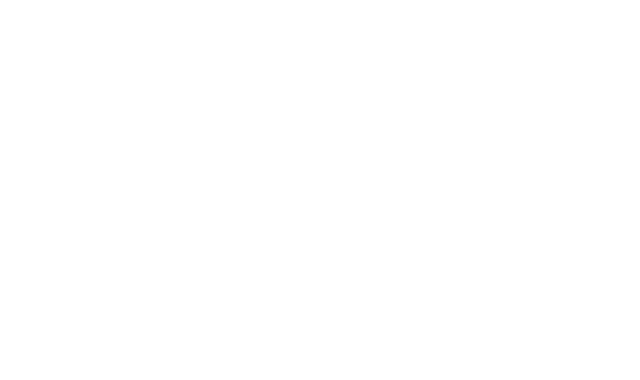
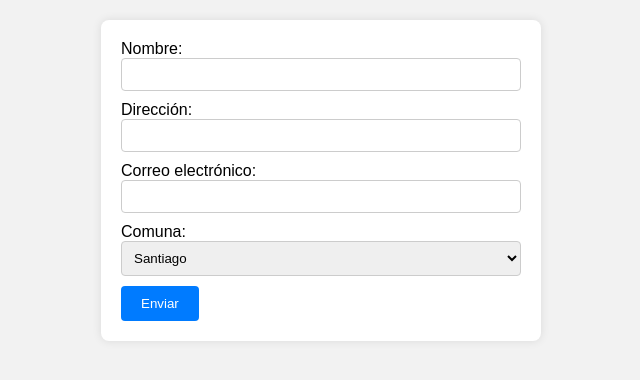
Before and after one commit to Johan-zamudio/EPE1_jz, a plain HTML site: page formulario_contacto.html in a window 1280 px wide. Shown: the whole page, without its empty margins (319-959 px from the left). Drawn offline with Linux system fonts and the light colour scheme.

Commit message:
Termino de proyecto

```diff
--- a/formulario_contacto.html
+++ b/formulario_contacto.html
@@ -0,0 +1,92 @@
+<!DOCTYPE html>
+<html lang="en">
+<head>
+    <meta charset="UTF-8">
+    <meta name="viewport" content="width=device-width, initial-scale=1.0">
+    <title>Formulario de contacto</title>
+
+    <style>
+        body {
+            font-family: Arial, sans-serif;
+            margin: 0;
+            padding: 0;
+            background-color: #f2f2f2;
+        }
+
+        form {
+            max-width: 400px;
+            margin: 20px auto;
+            background-color: #fff;
+            padding: 20px;
+            border-radius: 8px;
+            box-shadow: 0 0 10px rgba(0, 0, 0, 0.1);
+        }
+
+
+
+
+        input[type="text"],
+        input[type="email"],
+        select {
+            width: 100%;
+            padding: 8px;
+            margin-bottom: 10px;
+            border: 1px solid #ccc;
+            border-radius: 4px;
+            box-sizing: border-box;
+        }
+
+        input[type="button"] {
+            background-color: #007bff;
+            color: #fff;
+            border: none;
+            padding: 10px 20px;
+            border-radius: 4px;
+            cursor: pointer;
+        }
+
+        input[type="button"]:hover {
+            background-color: #0056b3;
+        }
+    </style>
+</head>
+<body>
+    <form id="FormularioDeContacto">
+        <label for="nombre">Nombre: </label>
+        <input type="text" name="nombre" id="nombre">
+
+        <label for="direccion">Dirección: </label>
+        <input type="text" name="direccion" id="direccion">
+
+        <label for="correo">Correo electrónico:</label>
+        <input type="email" name="correo" id="correo">
+
+        <label for="comuna">Comuna:</label><br>
+        <select id="comuna" name="comuna">
+            <option value="Santiago">Santiago</option>
+            <option value="Providencia">Providencia</option>
+            <option value="Las Condes">Las Condes</option>
+            <option value="Ñuñoa">Ñuñoa</option>
+            <option value="Recoleta">Recoleta</option>
+            <option value="Vitacura">Vitacura</option>
+            <option value="La Reina">La Reina</option>
+            <option value="Macul">Macul</option>
+            <option value="San Joaquín">San Joaquín</option>
+            <option value="Peñalolén">Peñalolén</option>
+        </select><br>
+
+        <input type="button" value="Enviar" onclick="EnvioFormulario()">
+    </form>
+
+    <script>
+        function EnvioFormulario() {
+            var nombre = document.getElementById("nombre").value;
+            var correo = document.getElementById("correo").value;
+            var direccion = document.getElementById("direccion").value;
+            var comuna = document.getElementById("comuna").value;
+
+            alert("Los datos ingresados son:\nNombre: " + nombre + "\nCorreo electrónico: " + correo + "\nDirección: " + direccion + "\nComuna: " + comuna);
+        }
+    </script>
+</body>
+</html>
```
Also changed, not shown: filtro_producto.html (+11 -1 lines), OIP.jpeg (added).
